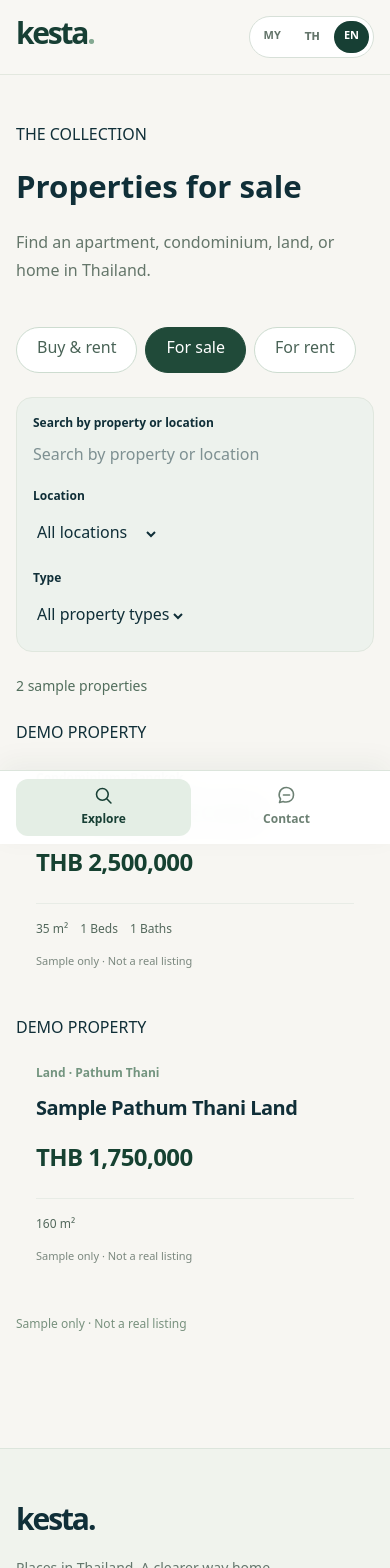
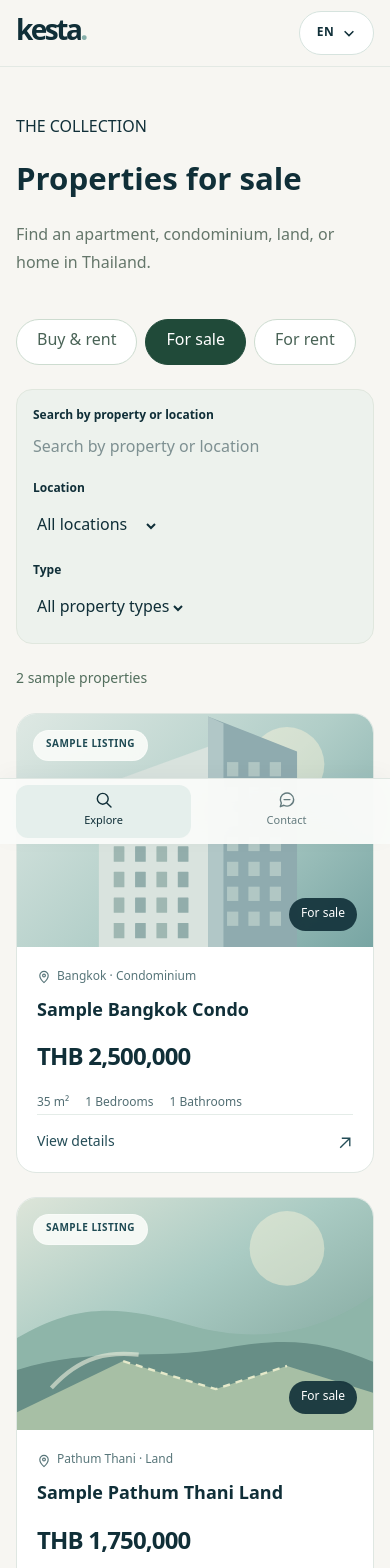
Before and after one commit to firmeen/K-estate, a Next.js app: page /en/buy in a window 390 px wide. Shown: the top 1568 px of the page. Built offline with nearby package versions, Linux system fonts and the light colour scheme.

Commit message:
feat(ui): redesign responsive navigation, property cards and functional hero search

```diff
--- a/src/components/layout/language-switcher.tsx
+++ b/src/components/layout/language-switcher.tsx
@@ -4,18 +4,31 @@ import Link from "next/link";
 import { usePathname } from "next/navigation";
 import { locales, type Locale } from "@/i18n/config";
 
+const labels: Record<Locale,string> = { my:"MY", th:"TH", en:"EN" };
+
 export function LanguageSwitcher({ locale }: { locale: Locale }) {
   const pathname = usePathname();
-  const suffix = pathname.replace(/^\/(my|th|en)(?=\/|$)/, "") || "";
-  return (
-    <div className="flex items-center gap-1 rounded-full border border-[#d7e0d8] bg-white p-1" aria-label="Language">
-      {locales.map((option) => (
-        <Link key={option} href={`/${option}${suffix}`} lang={option === "my" ? "my" : option} hrefLang={option}
-          aria-current={option === locale ? "page" : undefined}
-          className={`rounded-full px-2.5 py-1.5 text-[11px] font-bold uppercase transition-colors ${option === locale ? "bg-[#173f34] text-white" : "text-[#64756b] hover:bg-[#eff3ed]"}`}>
-          {option === "my" ? "MY" : option.toUpperCase()}
-        </Link>
-      ))}
+  const suffix = pathname.replace(/^\/(my|th|en)(?=\/|$)/,"") || "";
+  return <div className="shrink-0">
+    <div className="hidden items-center gap-1 rounded-full border border-[#D7E3DE] bg-white/90 p-1 sm:flex" role="group" aria-label="Select language">
+      {locales.map(option => <Link key={option} href={`/${option}${suffix}`}
+        hrefLang={option} lang={option} aria-current={option === locale ? "page" : undefined}
+        className={`flex min-h-9 min-w-10 items-center justify-center rounded-full px-3 text-[11px] font-semibold tracking-[.08em] transition-colors ${option === locale ? "bg-[#102F38] text-white" : "text-[#667A7C] hover:bg-[#EAF0ED] hover:text-[#102F38]"}`}>
+        {labels[option]}
+      </Link>)}
     </div>
-  );
+    <details className="group relative sm:hidden">
+      <summary className="flex min-h-11 min-w-[75px] cursor-pointer list-none items-center justify-center gap-2 rounded-full border border-[#D6E3DE] bg-white px-3 text-xs font-semibold tracking-wider text-[#102F38] [&::-webkit-details-marker]:hidden">
+        {labels[locale]}
+        <svg aria-hidden="true" viewBox="0 0 16 16" fill="none" stroke="currentColor" strokeWidth="1.7" className="h-3.5 w-3.5 transition-transform group-open:rotate-180"><path d="m3 6 5 5 5-5"/></svg>
+      </summary>
+      <div className="absolute right-0 top-[calc(100%+8px)] z-50 flex min-w-[110px] flex-col gap-1 rounded-2xl border border-[#DDE6E2] bg-white p-1.5 shadow-[0_12px_32px_#102F3822]">
+        {locales.map(option => <Link key={option} href={`/${option}${suffix}`}
+          hrefLang={option} lang={option} aria-current={option === locale ? "page" : undefined}
+          className={`flex min-h-11 items-center justify-center rounded-lg px-4 text-xs font-semibold tracking-wider ${option === locale ? "bg-[#E8F0ED] text-[#102F38]" : "text-[#596F72] hover:bg-[#F1F5F2]"}`}>
+          {labels[option]}
+        </Link>)}
+      </div>
+    </details>
+  </div>;
 }
--- a/src/components/layout/site-footer.tsx
+++ b/src/components/layout/site-footer.tsx
@@ -1,20 +1,25 @@
 import Link from "next/link";
 import type { Locale } from "@/i18n/config";
 import { getDictionary } from "@/i18n/dictionaries";
+import { getUx } from "@/i18n/ux";
 
 export function SiteFooter({ locale }: { locale: Locale }) {
   const t = getDictionary(locale);
-  return <footer className="mt-16 border-t border-[#dce5dc] bg-[#f0f3ed] pt-12 pb-32 md:mt-24 md:pb-12">
-    <div className="container-width flex flex-col justify-between gap-8 md:flex-row md:items-start">
+  const u = getUx(locale);
+  return <footer className="mt-14 border-t border-[#DFE7E2] bg-[#F1F3EF] pt-9 pb-28 md:mt-24 md:py-10">
+    <div className="container-width flex flex-col gap-7 sm:flex-row sm:items-start sm:justify-between">
       <div>
-        <Link href={`/${locale}`} className="text-[30px] font-bold tracking-[-.07em]">kesta.</Link>
-        <p className="mt-2 text-sm text-[#65776d]">{t.footer.tagline}</p>
+        <Link href={`/${locale}`} className="inline-block text-[29px] font-bold leading-none tracking-[-.09em] text-[#102F38]">kesta<span className="text-[#85AAA7]">.</span></Link>
+        <p className="mt-3 max-w-sm text-sm leading-7 text-[#526C71]">{u.footerLine}</p>
       </div>
-      <nav aria-label="Footer" className="flex flex-wrap items-start gap-6 text-sm font-medium text-[#5a7063]">
+      <nav aria-label="Footer" className="flex items-center gap-6 text-sm font-medium text-[#3D5B62]">
         <Link href={`/${locale}/properties`} className="hover:underline">{t.nav.explore}</Link>
         <Link href={`/${locale}/contact`} className="hover:underline">{t.nav.contact}</Link>
       </nav>
     </div>
-    <p className="container-width mt-8 text-xs text-[#7e8d82]">{t.footer.disclaimer}</p>
+    <div className="container-width mt-8 flex flex-col justify-between gap-2 border-t border-[#D9E4DE] pt-5 text-xs text-[#728386] sm:flex-row">
+      <span>© KESTA · THAILAND</span>
+      <span>{u.footerSample}</span>
+    </div>
   </footer>;
 }
--- a/src/components/layout/site-header.tsx
+++ b/src/components/layout/site-header.tsx
@@ -4,21 +4,17 @@ import { LanguageSwitcher } from "./language-switcher";
 import { SiteNavigation } from "./site-navigation";
 
 export function SiteHeader({ locale }: { locale: Locale }) {
-  return (
-    <>
-      <a href="#main-content" className="sr-only focus:not-sr-only focus:fixed focus:left-4 focus:top-3 focus:z-50 focus:rounded-lg focus:bg-white focus:p-3">
-        Skip to content
-      </a>
-      <header className="sticky top-0 z-40 border-b border-[#e3e8df] bg-[#f8f7f3]/95 backdrop-blur-lg">
-        <div className="container-width flex min-h-[74px] items-center justify-between gap-4">
-          <Link href={`/${locale}`} className="text-[30px] font-bold tracking-[-.075em] text-[#173f34]" aria-label="KESTA home">
-            kesta<span className="text-[#84a992]">.</span>
-          </Link>
-          <SiteNavigation locale={locale} placement="desktop" />
-          <LanguageSwitcher locale={locale}/>
-        </div>
-      </header>
-      <SiteNavigation locale={locale} placement="mobile" />
-    </>
-  );
+  return <>
+    <a href="#main-content" className="sr-only focus:fixed focus:left-3 focus:top-3 focus:z-[100] focus:not-sr-only focus:rounded-lg focus:bg-white focus:px-4 focus:py-3">Skip to content</a>
+    <header className="sticky top-0 z-40 border-b border-[#DFE7E2]/80 bg-[#F7F6F2]/92 backdrop-blur-xl">
+      <div className="container-width flex min-h-[66px] items-center justify-between gap-4 md:min-h-[76px]">
+        <Link href={`/${locale}`} aria-label="KESTA home" className="group inline-flex min-h-11 items-center text-[28px] font-bold leading-none tracking-[-.09em] text-[#102F38] md:text-[32px]">
+          kesta<span className="text-[#86AFAA] transition-colors group-hover:text-[#376D78]">.</span>
+        </Link>
+        <SiteNavigation locale={locale} placement="desktop" />
+        <LanguageSwitcher locale={locale}/>
+      </div>
+    </header>
+    <SiteNavigation locale={locale} placement="mobile"/>
+  </>;
 }
--- a/src/components/layout/site-navigation.tsx
+++ b/src/components/layout/site-navigation.tsx
@@ -5,38 +5,29 @@ import { usePathname } from "next/navigation";
 import type { Locale } from "@/i18n/config";
 import { getDictionary } from "@/i18n/dictionaries";
 
-function PropertiesIcon() {
-  return <svg aria-hidden="true" viewBox="0 0 24 24" fill="none" stroke="currentColor" strokeWidth="1.8" strokeLinecap="round" strokeLinejoin="round" className="h-[21px] w-[21px]">
-    <circle cx="10.7" cy="10.7" r="6.7"/><path d="m16 16 4.5 4.5"/>
-  </svg>;
-}
-function ContactIcon() {
-  return <svg aria-hidden="true" viewBox="0 0 24 24" fill="none" stroke="currentColor" strokeWidth="1.8" strokeLinecap="round" strokeLinejoin="round" className="h-[21px] w-[21px]">
-    <path d="M20 11.3c0 4.7-3.6 8.2-8.3 8.2-1.3 0-2.5-.2-3.5-.7L4 20l1.2-4.1A8.2 8.2 0 1 1 20 11.3Z"/>
-    <path d="M8.5 11.5h7"/>
-  </svg>;
-}
+const Icon = ({ id }: {id:"properties"|"contact"}) =>
+  id === "properties" ?
+    <svg aria-hidden="true" viewBox="0 0 24 24" fill="none" stroke="currentColor" strokeWidth="1.7" strokeLinecap="round" className="h-5 w-5"><circle cx="10.5" cy="10.5" r="6.5"/><path d="m15.4 15.5 5 5"/></svg> :
+    <svg aria-hidden="true" viewBox="0 0 24 24" fill="none" stroke="currentColor" strokeWidth="1.7" strokeLinecap="round" strokeLinejoin="round" className="h-5 w-5"><path d="M20 11.3a8 8 0 0 1-11.8 7L4 20l1.2-4.2A8 8 0 1 1 20 11.3Z"/><path d="M8.5 11.5h7"/></svg>;
 
-export function SiteNavigation({ locale, placement }: { locale: Locale; placement: "desktop" | "mobile" }) {
-  const path = usePathname();
+export function SiteNavigation({ locale,placement }: {locale:Locale;placement:"desktop"|"mobile"}) {
+  const pathname = usePathname();
   const t = getDictionary(locale);
-  const navItems = [
-    { id: "properties", href: `/${locale}/properties`, label: t.nav.explore, icon: <PropertiesIcon/>, active: /\/(properties|buy|rent)(\/|$)/.test(path) },
-    { id: "contact", href: `/${locale}/contact`, label: t.nav.contact, icon: <ContactIcon/>, active: /\/contact(\/|$)/.test(path) },
+  const nav = [
+    {id:"properties" as const,href:`/${locale}/properties`,label:t.nav.explore,active:/\/(properties|buy|rent)(\/|$)/.test(pathname)},
+    {id:"contact" as const,href:`/${locale}/contact`,label:t.nav.contact,active:/\/contact(\/|$)/.test(pathname)},
   ];
-  if (placement === "desktop") {
-    return <nav aria-label="Primary" className="hidden items-center gap-1 md:flex">
-      {navItems.map(item => <Link key={item.id} href={item.href} aria-current={item.active ? "page" : undefined}
-        className={`rounded-full px-5 py-2.5 text-sm font-semibold transition-colors focus-visible:outline-2 focus-visible:outline-offset-2 focus-visible:outline-[#55856c] ${item.active ? "bg-[#e4ebe3] text-[#173f34]" : "text-[#64766a] hover:bg-[#ebf0e9] hover:text-[#173f34]"}`}>
-        {item.label}
-      </Link>)}
-    </nav>;
-  }
-  return <nav aria-label="Primary mobile" className="fixed inset-x-0 bottom-0 z-50 border-t border-[#dce5dc] bg-white/95 px-4 pt-2 pb-[calc(env(safe-area-inset-bottom,0px)+0.5rem)] shadow-[0_-8px_28px_#17342d0d] backdrop-blur-lg md:hidden">
+
+  if (placement === "desktop") return <nav aria-label="Primary" className="hidden items-center gap-2 md:flex">
+    {nav.map(item => <Link key={item.id} href={item.href} aria-current={item.active ? "page" : undefined}
+      className={`relative inline-flex min-h-11 items-center rounded-full px-5 text-sm font-medium transition-colors ${item.active ? "bg-[#E5EEEA] text-[#102F38]" : "text-[#526D70] hover:bg-[#EDF2EE] hover:text-[#102F38]"}`}>{item.label}</Link>)}
+  </nav>;
+
+  return <nav aria-label="Primary mobile" className="fixed inset-x-0 bottom-0 z-50 border-t border-[#DFE7E2] bg-[#FAFBF9]/96 px-4 pt-1.5 pb-[calc(env(safe-area-inset-bottom,0px)+.4rem)] shadow-[0_-5px_22px_#102F3808] backdrop-blur-xl md:hidden">
     <div className="mx-auto grid max-w-md grid-cols-2 gap-2">
-      {navItems.map(item => <Link key={item.id} href={item.href} aria-current={item.active ? "page" : undefined}
-        className={`flex min-h-[57px] flex-col items-center justify-center gap-1 rounded-xl px-3 text-xs font-semibold transition-colors focus-visible:outline-2 focus-visible:outline-[#55856c] ${item.active ? "bg-[#e4eee5] text-[#173f34]" : "text-[#6c8073] hover:bg-[#f3f6f1]"}`}>
-        {item.icon}<span>{item.label}</span>
+      {nav.map(item => <Link key={item.id} href={item.href} aria-current={item.active ? "page" : undefined}
+        className={`flex min-h-[53px] flex-col items-center justify-center gap-0.5 rounded-xl px-2 py-1 text-[11px] font-medium leading-5 transition-colors ${item.active ? "bg-[#E5EFEC] text-[#102F38]" : "text-[#647B7E] hover:bg-[#EDF2EF]"}`}>
+        <Icon id={item.id}/><span>{item.label}</span>
       </Link>)}
     </div>
   </nav>;
--- a/src/components/properties/property-card.tsx
+++ b/src/components/properties/property-card.tsx
@@ -1,34 +1,49 @@
+import Image from "next/image";
 import Link from "next/link";
+import { PropertyArtwork } from "@/components/properties/property-artwork";
+import { getUx } from "@/i18n/ux";
 import { getDictionary } from "@/i18n/dictionaries";
 import type { Locale } from "@/i18n/config";
 import { formatTHB } from "@/lib/utils";
 import type { Property } from "@/types/property";
 
-export function PropertyCard({ property, locale }: { property: Property; locale: Locale }) {
+function Arrow() {
+  return <svg className="card-arrow h-4 w-4" aria-hidden="true" viewBox="0 0 20 20" fill="none" stroke="currentColor" strokeWidth="1.7"><path d="M4 16 16 4M6 4h10v10"/></svg>;
+}
+export function PropertyCard({ property,locale }: {property:Property;locale:Locale}) {
+  const u = getUx(locale);
   const t = getDictionary(locale);
-  return (
-    <article className="card-property">
-      <Link href={`/${locale}/properties/${property.slug}`} className="block" aria-label={property.title[locale]}>
-        <div className="property-placeholder">
-          <span>DEMO PROPERTY</span>
-          <div className="absolute bottom-4 left-4 rounded-full bg-white/95 px-3 py-1.5 text-xs font-semibold text-[#234b3a]">
-            {property.listingMode === "sale" ? t.common.sale : t.common.rent}
-          </div>
+  const hasPhoto = Boolean(property.images[0]);
+  return <article className="card-surface h-full">
+    <Link href={`/${locale}/properties/${property.slug}`} className="group flex h-full flex-col" aria-label={`${property.title[locale]} · ${u.viewDetails}`}>
+      <div className="relative aspect-[1.53] overflow-hidden">
+        {hasPhoto ? <div className="photo-frame absolute inset-0"><Image src={property.images[0]} alt={property.title[locale]} fill sizes="(max-width: 767px) 100vw, (max-width: 1023px) 50vw, 33vw" /></div>
+          : <PropertyArtwork type={property.type} className="h-full w-full"/>}
+        <div className="absolute left-4 top-4 rounded-full border border-white/30 bg-[#F9FBF8]/92 px-3 py-1.5 text-[10px] font-semibold uppercase tracking-wider text-[#1F4B54] backdrop-blur-sm">
+          {property.isDemo ? u.example : property.listingMode === "sale" ? t.common.sale : t.common.rent}
         </div>
-      </Link>
-      <div className="p-5">
-        <p className="text-xs font-semibold text-[#73947f]">{t.types[property.type]} · {property.location[locale]}</p>
-        <Link href={`/${locale}/properties/${property.slug}`} className="mt-2 block text-xl font-semibold tracking-tight hover:underline">{property.title[locale]}</Link>
-        <p className="mt-3 text-2xl font-semibold tracking-tight text-[#164131]">{formatTHB(property.priceTHB)}
-          {property.listingMode === "rent" && <span className="ml-1 text-xs font-normal text-[#67796e]">{t.common.perMonth}</span>}
+        <div className="absolute bottom-4 right-4 rounded-full bg-[#102F38]/90 px-3 py-1.5 text-xs font-medium text-white backdrop-blur-sm">
+          {property.listingMode === "sale" ? t.common.sale : t.common.rent}
+        </div>
+      </div>
+      <div className="flex flex-1 flex-col px-5 pb-4 pt-5 sm:px-6">
+        <div className="mb-2 flex items-center gap-1.5 text-xs font-medium text-[#58767A]">
+          <svg aria-hidden="true" viewBox="0 0 20 20" fill="none" stroke="currentColor" strokeWidth="1.65" className="h-3.5 w-3.5"><path d="M10 18s6-5 6-10a6 6 0 1 0-12 0c0 5 6 10 6 10Z"/><circle cx="10" cy="8" r="2"/></svg>
+          <span>{property.location[locale]} · {t.types[property.type]}</span>
+        </div>
+        <h3 className="line-clamp-2 text-[18px] font-semibold leading-[1.55] text-[#102F38] sm:text-xl">{property.title[locale]}</h3>
+        <p className="mt-3 text-[24px] font-semibold tracking-[-.035em] text-[#102F38]">{formatTHB(property.priceTHB)}
+          {property.listingMode === "rent" && <span className="ml-2 align-middle text-xs font-normal tracking-normal text-[#647B7E]">{u.perMonth}</span>}
         </p>
-        <div className="mt-4 flex flex-wrap gap-3 border-t border-[#e8ece6] pt-4 text-xs text-[#53685c]">
-          <span>{property.areaSqm} m²</span>
-          {property.bedrooms !== undefined && <span>{property.bedrooms} {t.common.bedrooms}</span>}
-          {property.bathrooms !== undefined && <span>{property.bathrooms} {t.common.bathrooms}</span>}
+        <div className="mt-3 flex flex-wrap items-center gap-x-4 gap-y-1.5 text-xs text-[#526E73]">
+          <span>{property.areaSqm.toLocaleString("en-US")} m²</span>
+          {property.bedrooms !== undefined && <span>{property.bedrooms} {u.bedrooms}</span>}
+          {property.bathrooms !== undefined && <span>{property.bathrooms} {u.bathrooms}</span>}
         </div>
-        <p className="mt-3 text-[11px] text-[#7b887f]">{t.common.demo}</p>
+        <div className="mt-auto flex items-center justify-between gap-2 border-t border-[#E4ECE8] pt-4 text-sm font-medium text-[#244D57]">
+          <span>{u.viewDetails}</span><Arrow/>
+        </div>
       </div>
-    </article>
-  );
+    </Link>
+  </article>;
 }
```
Also changed, not shown: src/components/home/home-search.tsx (added, +42 -0 lines).
